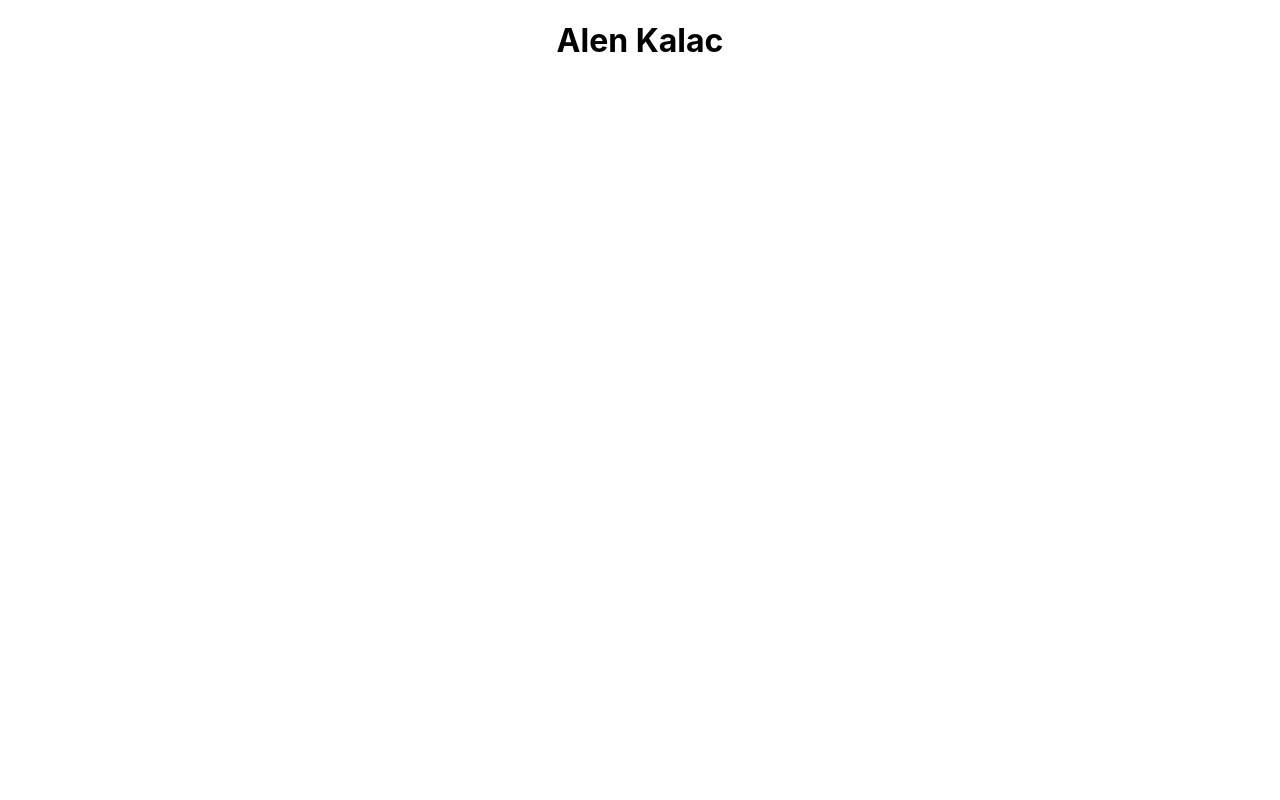
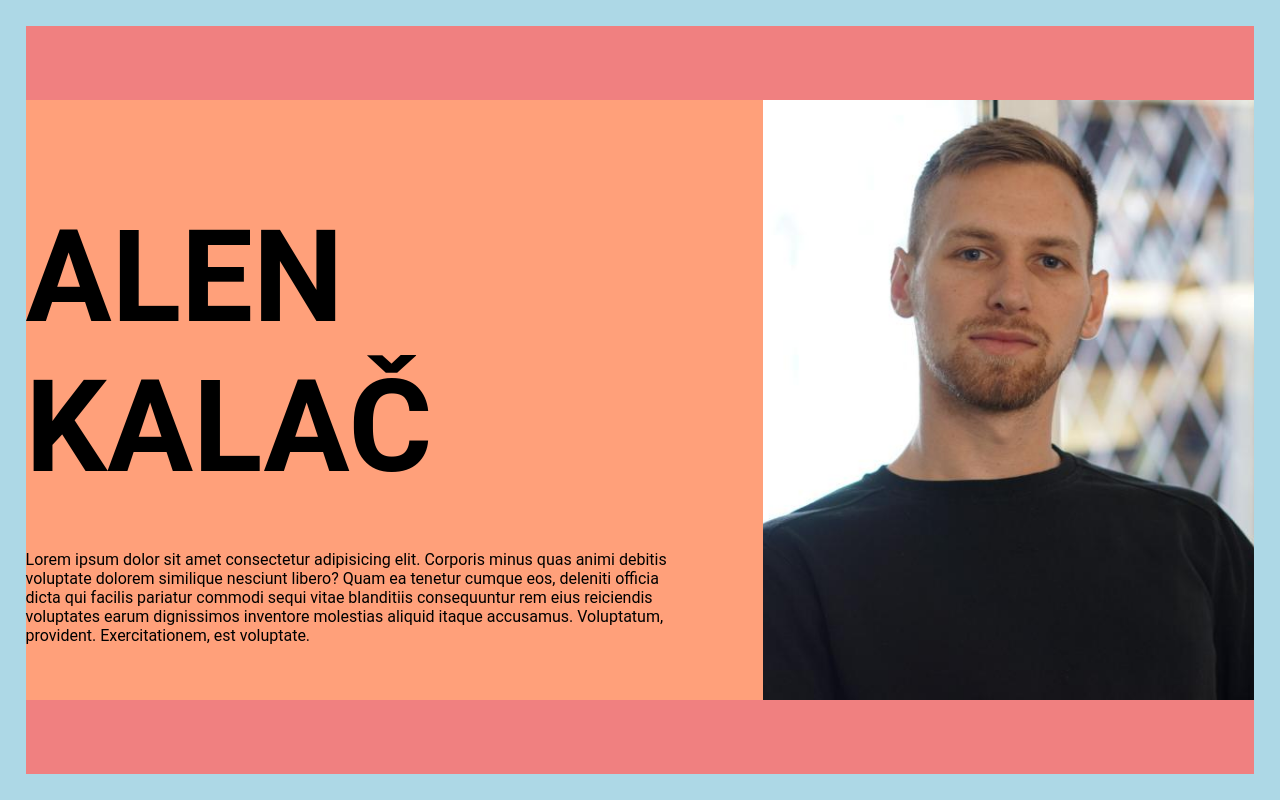
Before and after one commit to Alen-Kalac/PortfolioSite, a React (Create React App) app: page / in a window 1280 px wide. Built offline with nearby package versions, Linux system fonts and the light colour scheme.

Commit message:
"Started hero section, and added nameHandler fn "

```diff
--- a/package.json
+++ b/package.json
@@ -8,6 +8,7 @@
     "@testing-library/user-event": "^13.5.0",
     "react": "^18.2.0",
     "react-dom": "^18.2.0",
+    "react-router-dom": "^6.11.2",
     "react-scripts": "5.0.1",
     "web-vitals": "^2.1.4"
   },
--- a/src/App.css
+++ b/src/App.css
@@ -1,38 +1,46 @@
-.App {
-  text-align: center;
+*{
+  margin: 0;
+  padding: 0;
+  box-sizing: border-box;
+  font-family: 'Roboto', sans-serif;
 }
-
-.App-logo {
-  height: 40vmin;
-  pointer-events: none;
+.hero-section{
+  width: 100%;
+  height: 100vh;
+  background-color: lightblue;
+  padding: 2%;
 }
-
-@media (prefers-reduced-motion: no-preference) {
-  .App-logo {
-    animation: App-logo-spin infinite 20s linear;
-  }
+.hero-section-content{
+  background-color: lightcoral;
+  width: 100%;
+  height: 100%;
+  display: flex;
+  justify-content: space-between;
+  align-items: center;
 }
-
-.App-header {
-  background-color: #282c34;
-  min-height: 100vh;
+.text-wrapper{
+  background-color: lightsalmon;
+  width: 60%;
+  height: 80%;
   display: flex;
   flex-direction: column;
-  align-items: center;
+  align-items: flex-start;
   justify-content: center;
-  font-size: calc(10px + 2vmin);
-  color: white;
 }
+.text-wrapper .name  {
+  font-size: 8rem;
+  margin:  3rem 0;
 
-.App-link {
-  color: #61dafb;
 }
-
-@keyframes App-logo-spin {
-  from {
-    transform: rotate(0deg);
-  }
-  to {
-    transform: rotate(360deg);
-  }
+.text-wrapper .description {
+  padding-right: 5rem;
 }
+.hero-section-content .image-wrapper{
+  height: 80%;
+  width: 40%;
+}
+.hero-section-content .image-wrapper img {
+  object-fit: cover;
+  width: 100%;
+  height: 100%;
+}
--- a/src/App.js
+++ b/src/App.js
@@ -1,11 +1,57 @@
-import logo from './logo.svg';
-import './App.css';
+import ProfilePhoto from "./images/ProfilePhoto.jpg";
+import "./App.css";
 
 function App() {
+  // const nameLenght = name.lenght
+  const nameHandler = (event) => {
+    let name = event.target.innerText;
+    let nameLenght = (name + "").length;
+    const letters = "ABCDEFGHIJKLMNOPRSTUVZČČŠŽĐ";
+    let interval = null;
+    let iterations = 0;
+  interval = setInterval(() => {
+    event.target.innerText = event.target.innerText
+      .split("")
+      .map((letter, index) => {
+        if (index < iterations) {
+          return name[index];
+        }
+        return letters[Math.floor(Math.random() * 27)];
+      })
+      .join("");
+    if (iterations >= nameLenght) {
+      clearInterval(interval);
+    }
+
+    iterations += 1/2;
+  }, 50)
+  };
+
   return (
-    <div className="App">
-      <h1>Alen Kalac</h1>
-    </div>
+    <>
+      <div className="hero-section">
+        <div className="hero-section-content">
+          <div className="text-wrapper">
+            <h1 className="name" onMouseOver={nameHandler}>
+              ALEN KALAČ
+            </h1>
+            <p
+            className="description">
+              Lorem ipsum dolor sit amet consectetur adipisicing elit. Corporis
+              minus quas animi debitis voluptate dolorem similique nesciunt
+              libero? Quam ea tenetur cumque eos, deleniti officia dicta qui
+              facilis pariatur commodi sequi vitae blanditiis consequuntur rem
+              eius reiciendis voluptates earum dignissimos inventore molestias
+              aliquid itaque accusamus. Voluptatum, provident. Exercitationem,
+              est voluptate.
+            </p>
+          </div>
+          <div className="image-wrapper">
+            <img src={ProfilePhoto} alt="" srcset="" />
+          </div>
+        </div>
+      </div>
+    </>
   );
 }
 
```
Also changed, not shown: src/images/ProfilePhoto.jpg (added), 1 other file (tests, documents, lock files or other folders).
